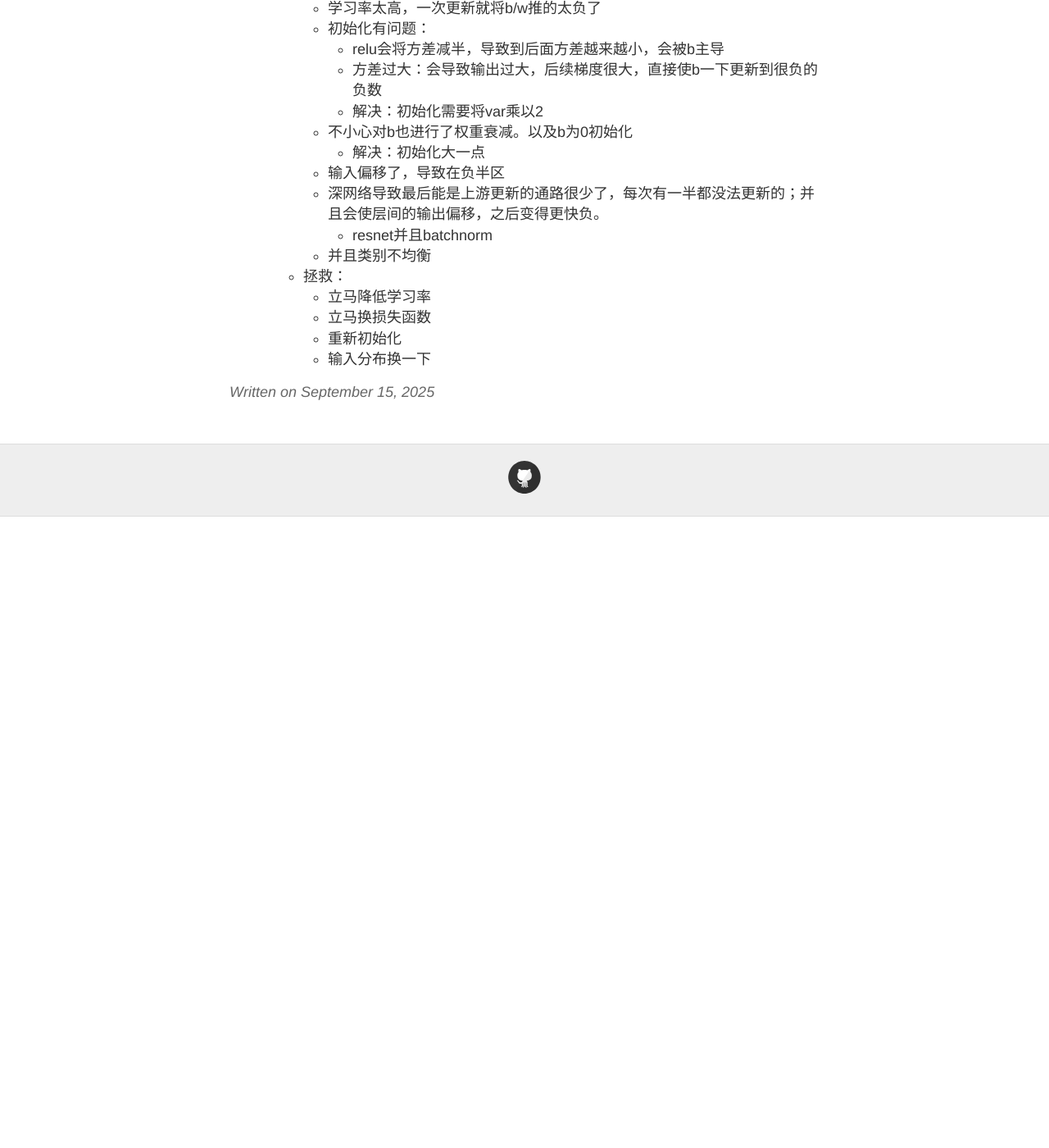
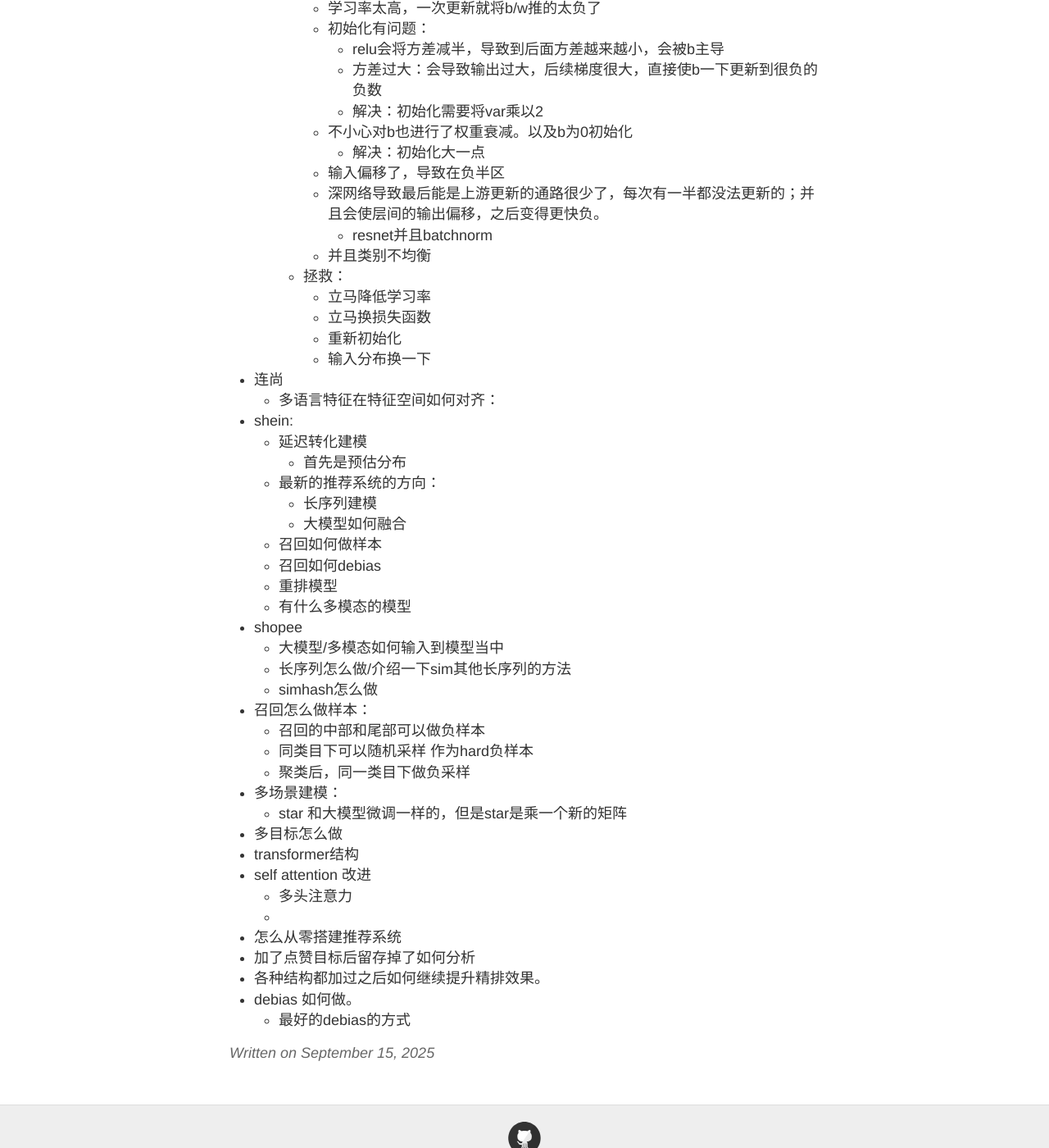
Before and after one commit to WangHexie/notes, a Jekyll site: the page built from _posts/machine-learning/2025-09-15-job.md, in a window 1280 px wide and 1400 px high, scrolled down 708 px. Shown: the whole window at 82% size. Built offline with Jekyll 4.4.1, drawn with Linux system fonts in a browser that asks for light colours; comment, search, counter and statistics services are not loaded; before the commit the page ends 1338 px from its top, so only the background shows below that.

Commit message:
update 2025-09-15-job.md to add additional insights on dead ReLU recovery methods and various modeling strategies

```diff
--- a/_posts/machine-learning/2025-09-15-job.md
+++ b/_posts/machine-learning/2025-09-15-job.md
@@ -13,6 +13,7 @@ title: 面试
             1. 模型不一样：线上加载的模型有问题，Embedding没有加载上；dropout等设置有问题；batchnorm没有加载上
             1. 下游问题：q打分分布不一样了，导致后续重排逻辑出问题了
             1. 其他线上问题：耗时涨了很多，导致收益没了。
+
     * dead relu的原因并且如何恢复？如何避免？
         * 成因：
           * 学习率太高，一次更新就将b/w推的太负了
@@ -31,3 +32,35 @@ title: 面试
           * 立马换损失函数
           * 重新初始化
           * 输入分布换一下
+* 连尚
+  * 多语言特征在特征空间如何对齐：
+* shein:
+  * 延迟转化建模
+    * 首先是预估分布
+  * 最新的推荐系统的方向：
+    * 长序列建模
+    * 大模型如何融合
+  * 召回如何做样本
+  * 召回如何debias
+  * 重排模型
+  * 有什么多模态的模型
+* shopee
+  * 大模型/多模态如何输入到模型当中
+  * 长序列怎么做/介绍一下sim其他长序列的方法
+  * simhash怎么做
+* 召回怎么做样本：
+  * 召回的中部和尾部可以做负样本
+  * 同类目下可以随机采样 作为hard负样本
+  * 聚类后，同一类目下做负采样
+* 多场景建模：
+  * star 和大模型微调一样的，但是star是乘一个新的矩阵
+* 多目标怎么做
+* transformer结构
+* self attention 改进
+  * 多头注意力
+  *
+* 怎么从零搭建推荐系统
+* 加了点赞目标后留存掉了如何分析
+* 各种结构都加过之后如何继续提升精排效果。
+* debias 如何做。
+  * 最好的debias的方式
```
